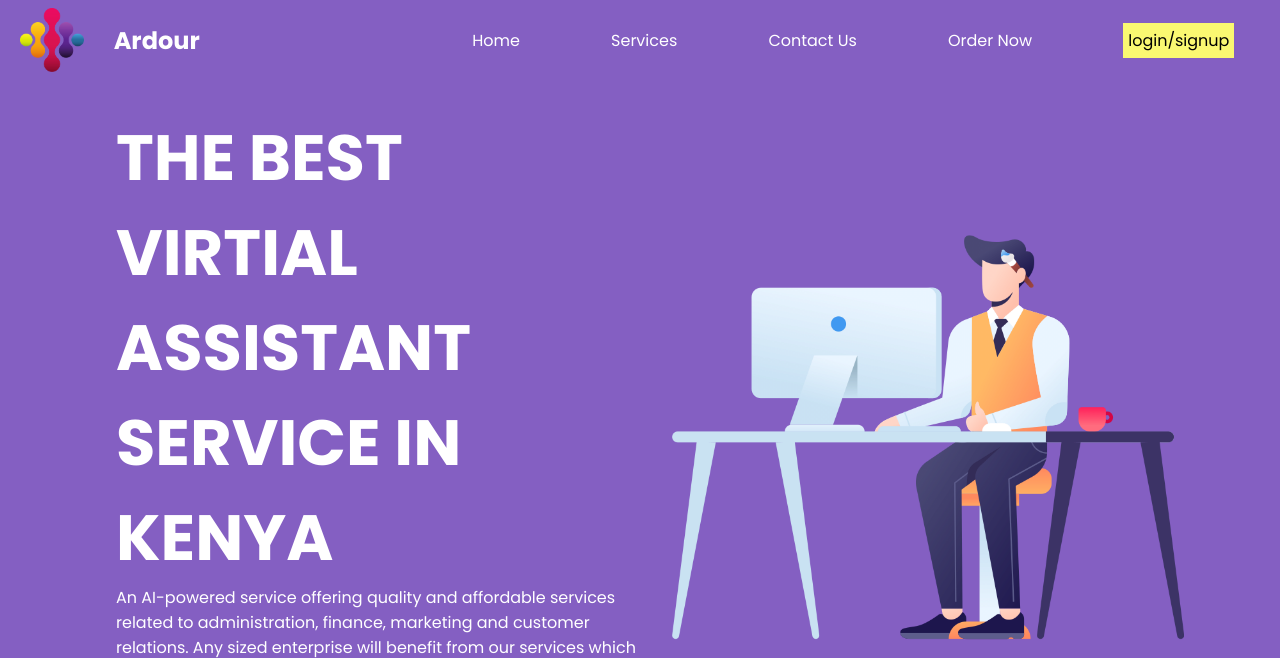
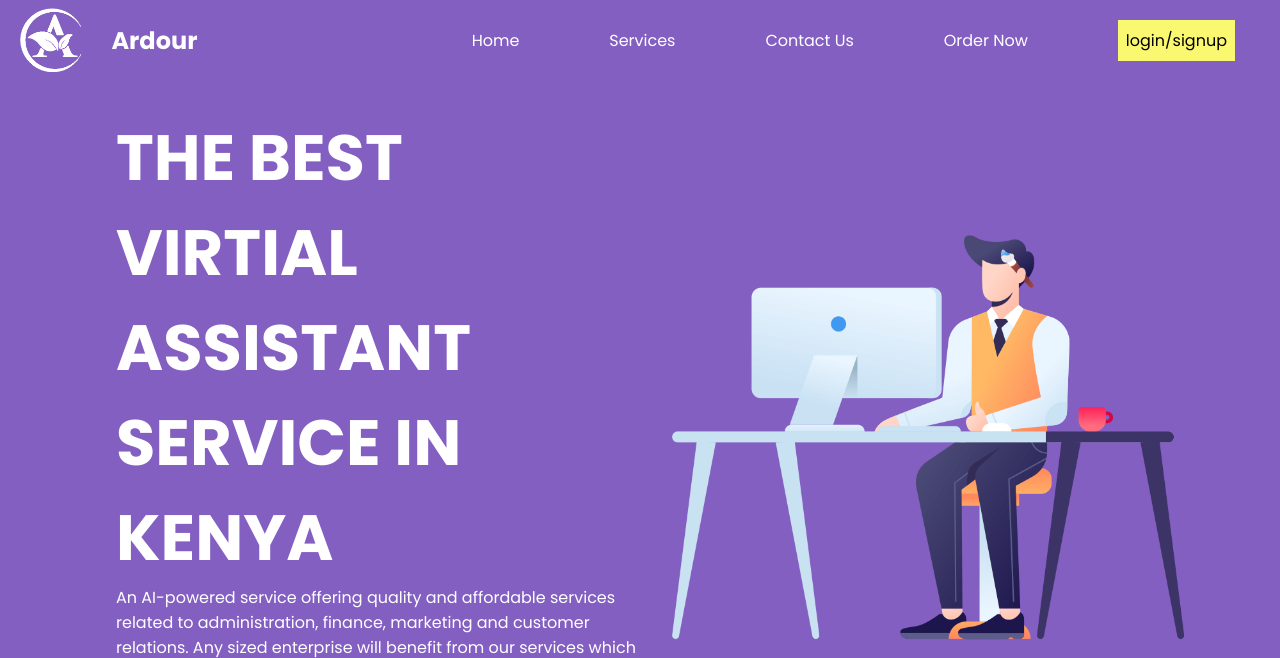
Before and after one commit to travis1999/Ardour1.0, a Flask app: page / in a window 1280 px wide. Shown: the top 658 px of the page. Run offline with Flask 2, Linux system fonts and the light colour scheme.

Commit message:
style changes

```diff
--- a/static/styles/style.css
+++ b/static/styles/style.css
@@ -53,7 +53,7 @@ nav{
     border: none;
     background: #faf871;
 
-    padding: 5px;
+    padding: 8px;
     cursor: pointer;
 }
 
--- a/templates/index.html
+++ b/templates/index.html
@@ -21,7 +21,7 @@
 <header>
         <nav>
             <div class="logo">
-                <img src="../static/images/log.png" alt="logo">
+                <img src="../static/images/white_logo.png" alt="logo">
                 <h2>Ardour</h2>
             </div>
 
```
Also changed, not shown: static/images/white_logo.png (added).
